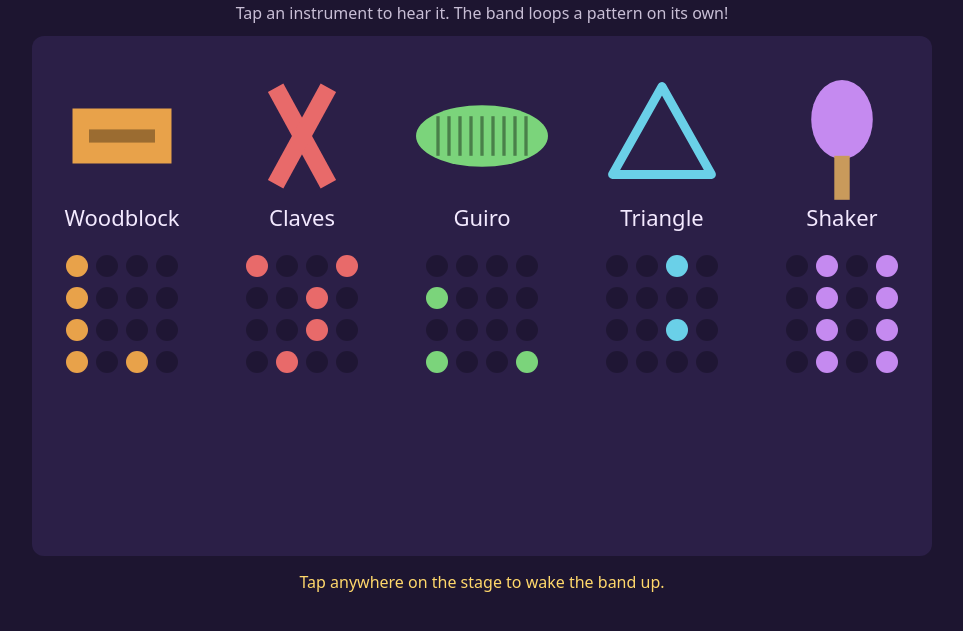
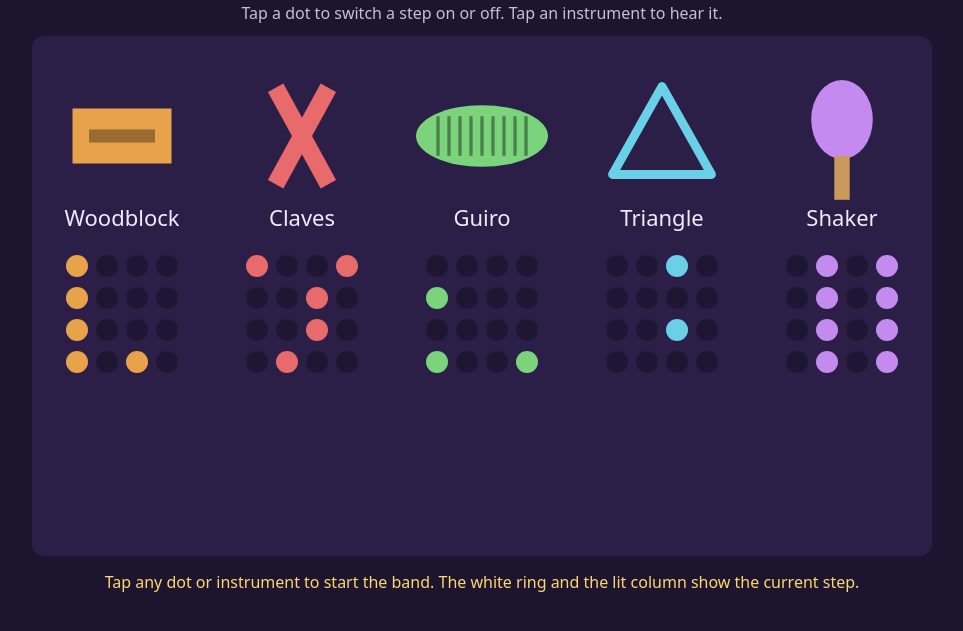
Before and after one commit to Wendle-The-Wizard/tap-and-scrape-band, a plain HTML site: page index.html in a window 1280 px wide. Shown: the part 57-688 px from the top of the page, without its empty margins (158-1121 px from the left). Drawn offline with Linux system fonts and the light colour scheme.

Commit message:
Tap and Scrape Band, version 4: Dots can now be tapped to switch steps on and off (with a li

```diff
--- a/index.html
+++ b/index.html
@@ -7,9 +7,9 @@
 </head>
 <body>
 <h1>Tap and Scrape Band</h1>
-<p class="sub">Tap an instrument to hear it. The band loops a pattern on its own!</p>
+<p class="sub">Tap a dot to switch a step on or off. Tap an instrument to hear it.</p>
 <canvas id="stage" width="900" height="520"></canvas>
-<p class="hint" id="hint">Tap anywhere on the stage to wake the band up.</p>
+<p class="hint" id="hint">Tap any dot or instrument to start the band. The white ring and the lit column show the current step.</p>
 <script src="sound.js"></script>
 <script src="band.js"></script>
 </body>
```
